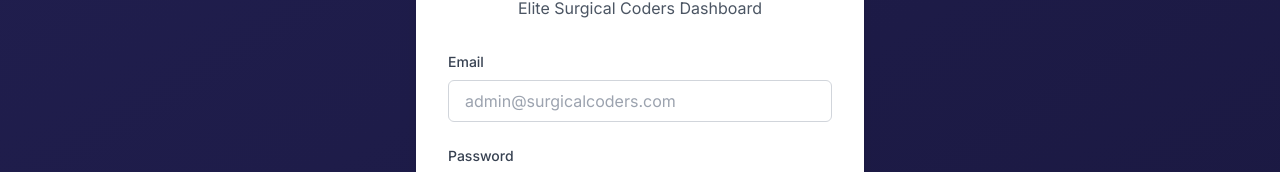
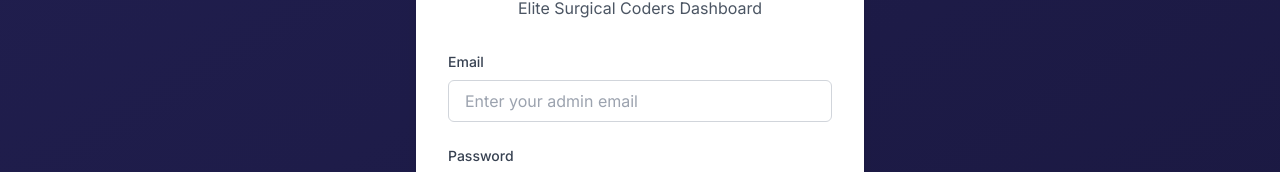
Before and after one commit to skumar54uncc/Elitecoders, a Next.js app: page /admin/login in a window 1280 px wide. Shown: the part 400-572 px from the top of the page. Built offline with nearby package versions, Linux system fonts and the light colour scheme; no server answers.

Commit message:
Update login placeholder text

```diff
--- a/app/admin/login/page.tsx
+++ b/app/admin/login/page.tsx
@@ -71,7 +71,7 @@
                 onChange={(e) => setEmail(e.target.value)}
                 required
                 className="w-full px-4 py-2 border border-gray-300 rounded-md focus:ring-2 focus:ring-primary focus:border-transparent"
-                placeholder="admin@surgicalcoders.com"
+                placeholder="Enter your admin email"
               />
             </div>
 
```
